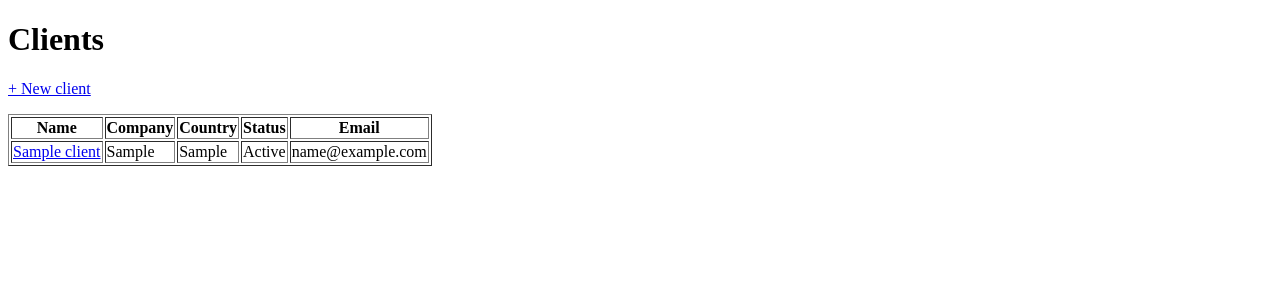
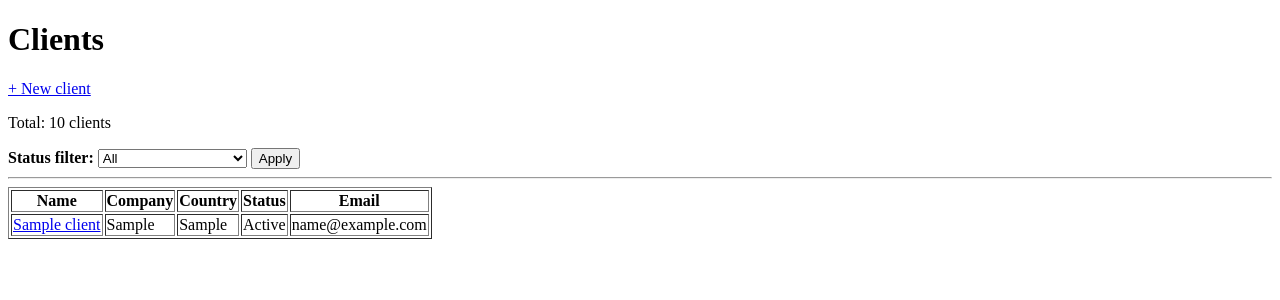
Before and after one commit to Annette3125/freelancer-crm, a Django app: template templates/clients/client_list.html in a window 1280 px wide. Shown: the part 108-408 px from the top of the page. Run offline with Django 5.2, Linux system fonts and the light colour scheme; tables that the repository leaves empty hold one stand-in row (values such as "Sample post"); the template is opened without the code that fills it: values that come from a table or form of the project are taken from there, most other values are stand-ins (such as "Sample title", 1, 10 or a date in 2020).

Commit message:
update filter and add total for client list

```diff
--- a/templates/clients/client_list.html
+++ b/templates/clients/client_list.html
@@ -6,11 +6,29 @@
 
     <h1>Clients</h1>
 
- <p>
+    <p>
         <a href="{% url 'client_create' %}">+ New client</a>
     </p>
 
-    <table border="1">
+
+<p>Total: {{ total }} client{% if total != 1 %}s{% endif %}</p>
+
+<form method="get">
+    <label for="status-filter"><strong>Status filter:</strong></label>
+    <select name="status" id="status-filter">
+        <option value="">All</option>
+        {% for value, label in status_choices %}
+            <option value="{{ value }}"{% if value == status %} selected{% endif %}>
+                {{ label }}
+            </option>
+        {% endfor %}
+    </select>
+    <button type="submit">Apply</button>
+</form>
+
+<hr>
+
+<table border="1">
         <tr>
             <th>Name</th>
             <th>Company</th>
```
